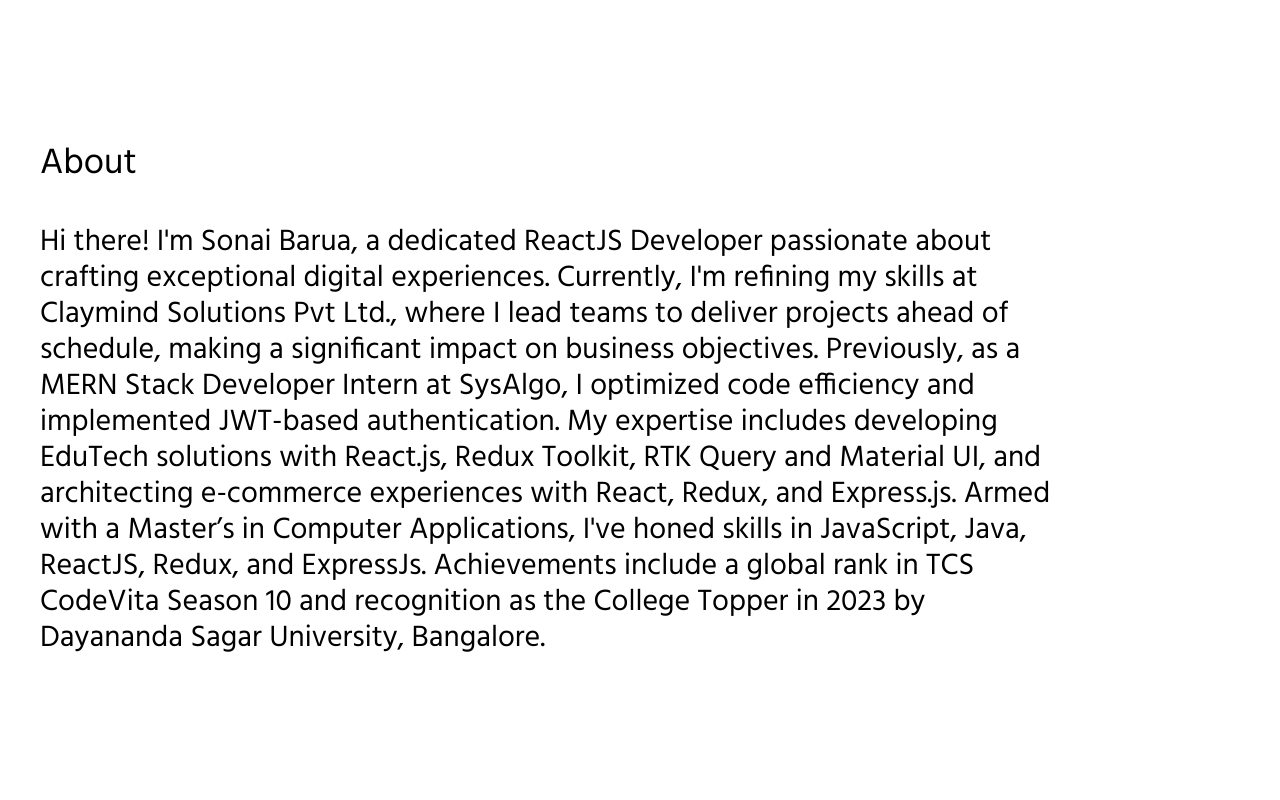
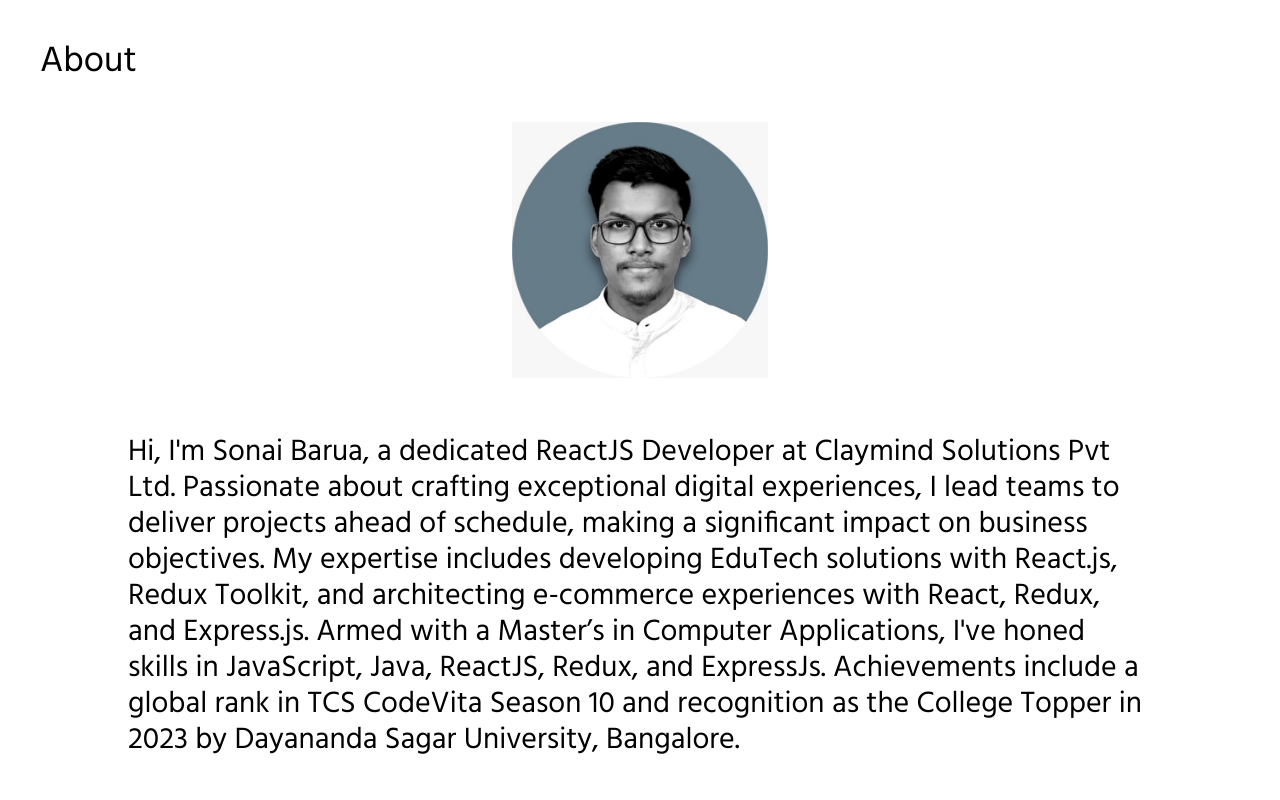
Before and after one commit to LuminaryLogic-777/PortFolio, a Next.js app: page / in a window 1280 px wide. Shown: the part 2300-3100 px from the top of the page. Built offline with nearby package versions, Linux system fonts and the light colour scheme.

Commit message:
added image into the About section

```diff
--- a/data/portfolio.json
+++ b/data/portfolio.json
@@ -79,7 +79,7 @@
       "description": "With expertise in the MERN (MongoDB, Express.js, React.js, Node.js) stack, we integrate creative design and technical proficiency to develop immersive and dynamic web applications. Our solutions include captivating 3D visualizations that breathe life into your projects, delivering unparalleled user experiences."
     }
   ],
-  "aboutpara": "Hi there! I'm Sonai Barua, a dedicated ReactJS Developer passionate about crafting exceptional digital experiences. Currently, I'm refining my skills at Claymind Solutions Pvt Ltd., where I lead teams to deliver projects ahead of schedule, making a significant impact on business objectives. Previously, as a MERN Stack Developer Intern at SysAlgo, I optimized code efficiency and implemented JWT-based authentication. My expertise includes developing EduTech solutions with React.js, Redux Toolkit, RTK Query and Material UI, and architecting e-commerce experiences with React, Redux, and Express.js. Armed with a Master’s in Computer Applications, I've honed skills in JavaScript, Java, ReactJS, Redux, and ExpressJs. Achievements include a global rank in TCS CodeVita Season 10 and recognition as the College Topper in 2023 by Dayananda Sagar University, Bangalore.",
+  "aboutpara": "Hi, I'm Sonai Barua, a dedicated ReactJS Developer at Claymind Solutions Pvt Ltd. Passionate about crafting exceptional digital experiences, I lead teams to deliver projects ahead of schedule, making a significant impact on business objectives. My expertise includes developing EduTech solutions with React.js, Redux Toolkit, and architecting e-commerce experiences with React, Redux, and Express.js. Armed with a Master’s in Computer Applications, I've honed skills in JavaScript, Java, ReactJS, Redux, and ExpressJs. Achievements include a global rank in TCS CodeVita Season 10 and recognition as the College Topper in 2023 by Dayananda Sagar University, Bangalore.",
   "resume": {
     "tagline": "👋  I'm a Software Developer, ReactJs Developer.",
     "description": "I specialize in creating top-notch user experiences with React, JavaScript, and various web frameworks.",
--- a/pages/index.js
+++ b/pages/index.js
@@ -10,6 +10,7 @@
 import Button from "../components/Button";
 import Link from "next/link";
 import Cursor from "../components/Cursor";
+import aboutImage from "../public/myImage.jpeg"
 
 // Local Data
 import data from "../data/portfolio.json";
@@ -132,11 +133,16 @@
       <div className="flex flex-col items-center justify-center h-screen">
   <div className="mt-10 laptop:mt-40 p-2 laptop:p-0" ref={aboutRef}>
     <h1 className="tablet:m-10 text-4xl text-bold">About</h1>
+    <div className="flex flex-col items-center">
+      <img src="/myImage.png" alt="About" className="w-64 md:w-96 lg:w-auto max-w-full mb-4" />
       <p className="tablet:m-10 mt-2 text-xl laptop:text-3xl w-full laptop:w-4/5">
         {data.aboutpara}
       </p>
     </div>
   </div>
+</div>
+
+
 
         <Footer />
       </div>
```
Also changed, not shown: public/myImage.jpeg (added), public/myImage.png (added). Lines whose indentation alone changed are shown as unchanged.
